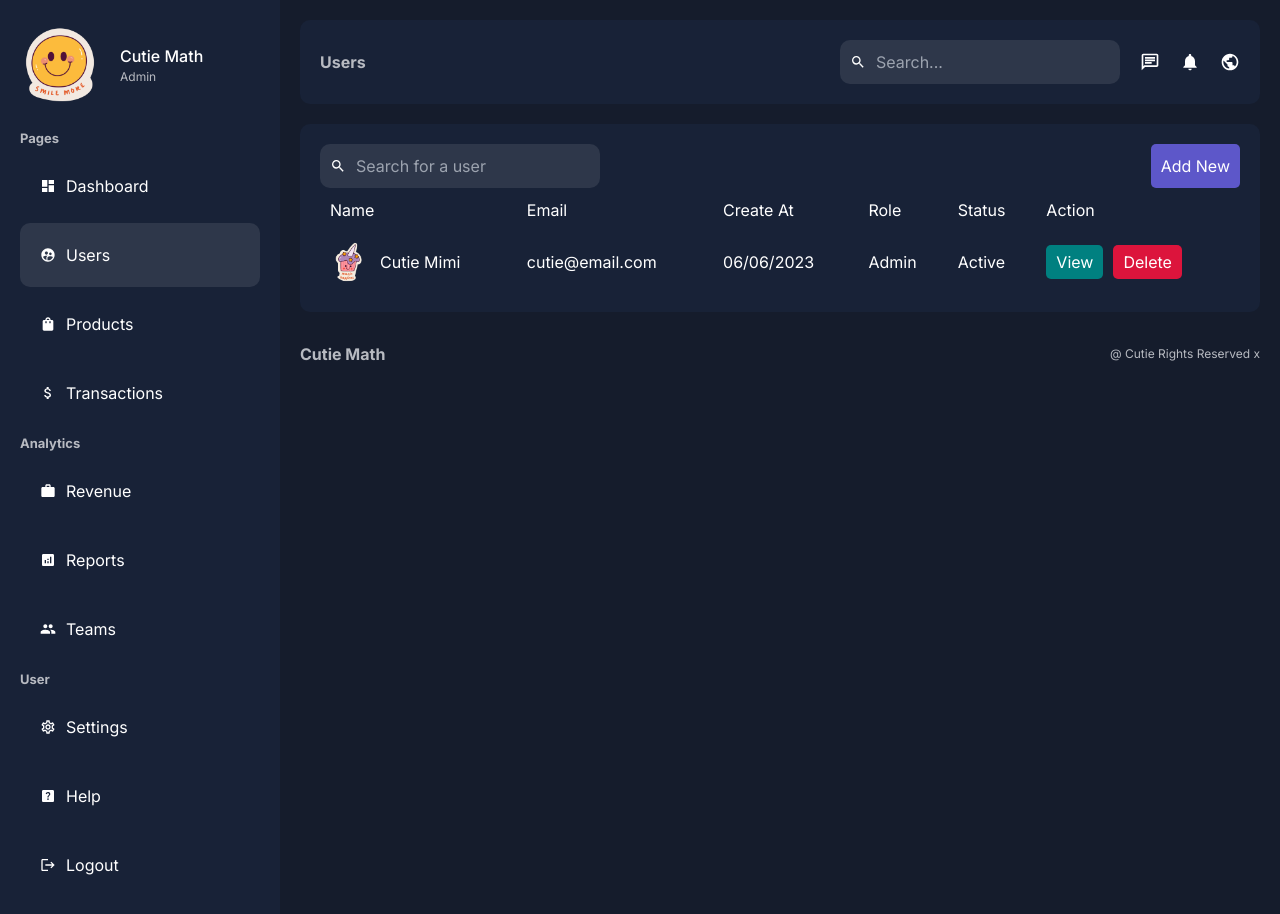
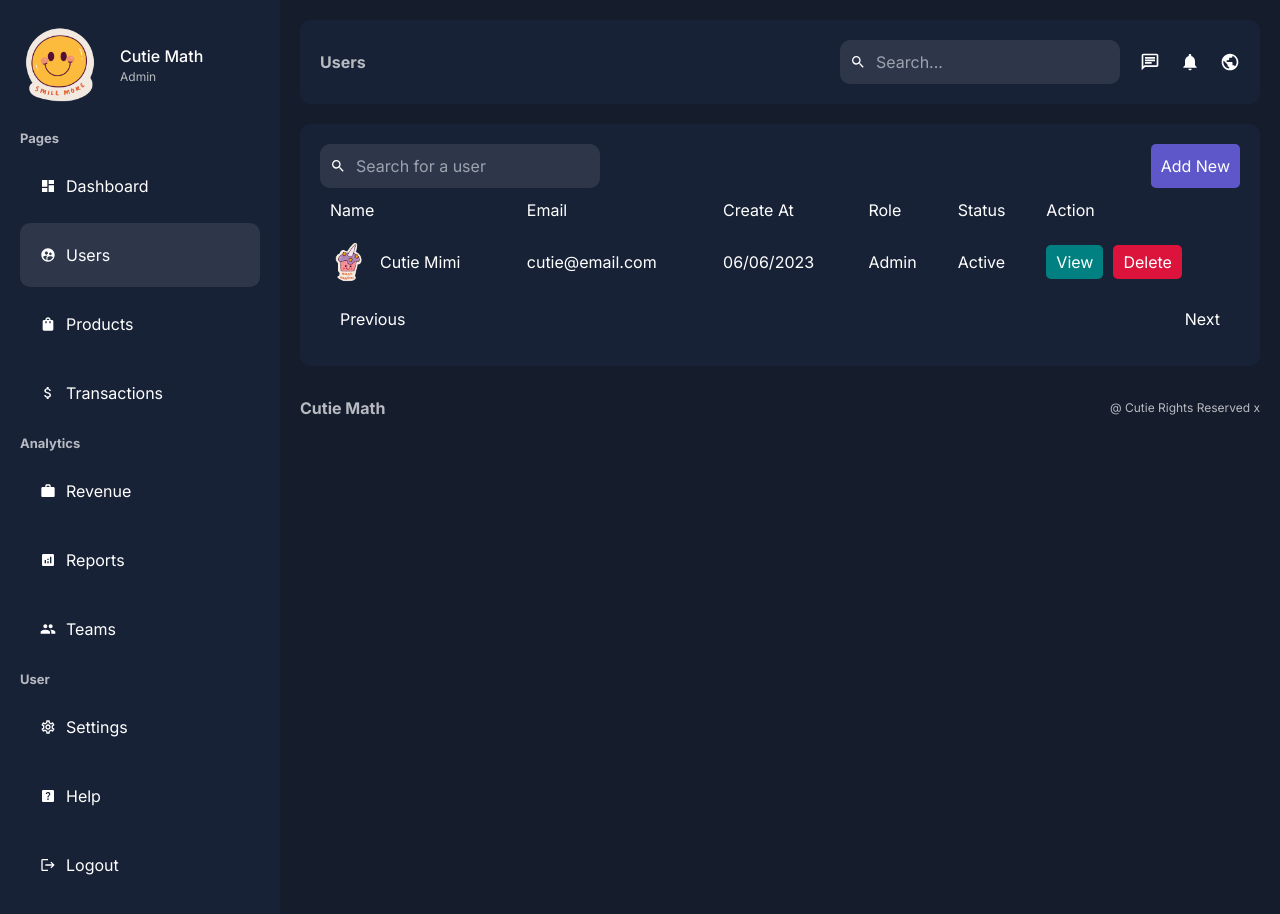
Before and after one commit to CutieMath/next-js-01, a Next.js app: page /dashboard/users in a window 1280 px wide. Shown: the top 914 px of the page. Built offline with nearby package versions, Linux system fonts and the light colour scheme.

Commit message:
add pagination page

```diff
--- a/app/dashboard/users/page.jsx
+++ b/app/dashboard/users/page.jsx
@@ -1,3 +1,4 @@
+import Pagination from "@/app/ui/dashboard/pagination/pagination";
 import Search from "@/app/ui/dashboard/search/search";
 import styles from "@/app/ui/dashboard/users/users.module.css";
 import Image from "next/image";
@@ -56,6 +57,7 @@
           </tr>
         </tbody>
       </table>
+      <Pagination />
     </div>
   );
 };
--- /dev/null
+++ b/app/ui/dashboard/pagination/pagination.jsx
@@ -0,0 +1,14 @@
+import styles from "./pagination.module.css";
+
+const Pagination = () => {
+  return (
+    <div className={styles.container}>
+      <button className={styles.button} disabled>
+        Previous
+      </button>
+      <button className={styles.button}>Next</button>
+    </div>
+  );
+};
+
+export default Pagination;
--- /dev/null
+++ b/app/ui/dashboard/pagination/pagination.module.css
@@ -0,0 +1,14 @@
+.container {
+  padding: 10px;
+  display: flex;
+  justify-content: space-between;
+}
+
+.button {
+  padding: 5px 10px;
+  cursor: pointer;
+}
+
+.button:disabled {
+  cursor: not-allowed;
+}
--- a/package.json
+++ b/package.json
@@ -16,6 +16,8 @@
     "recharts": "^2.9.0"
   },
   "devDependencies": {
+    "@types/node": "20.12.4",
+    "@types/react": "18.2.74",
     "autoprefixer": "^10.0.1",
     "eslint": "^8",
     "eslint-config-next": "14.1.1",
```
Also changed, not shown: tsconfig.json (added, +34 -0 lines), 1 other file (tests, documents, lock files or other folders).
